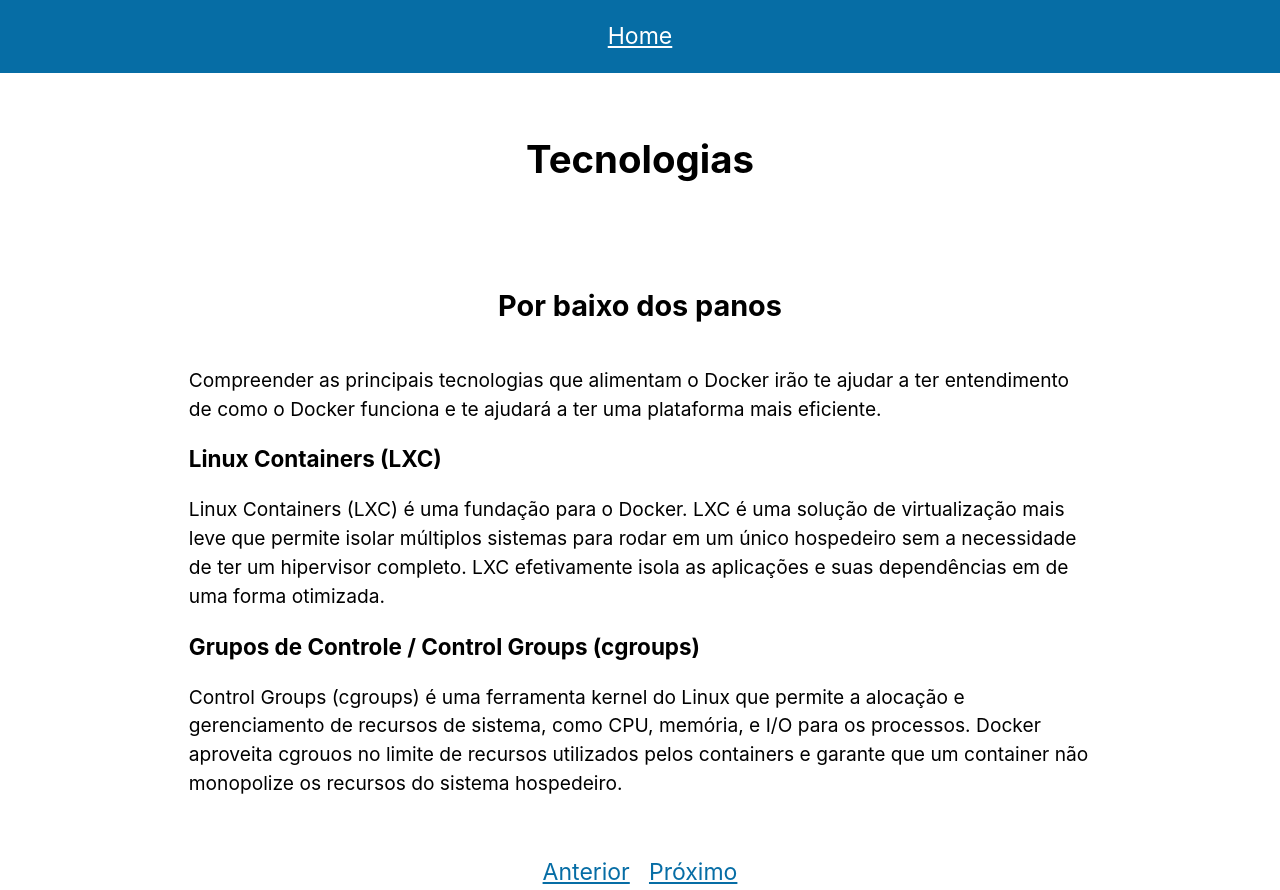
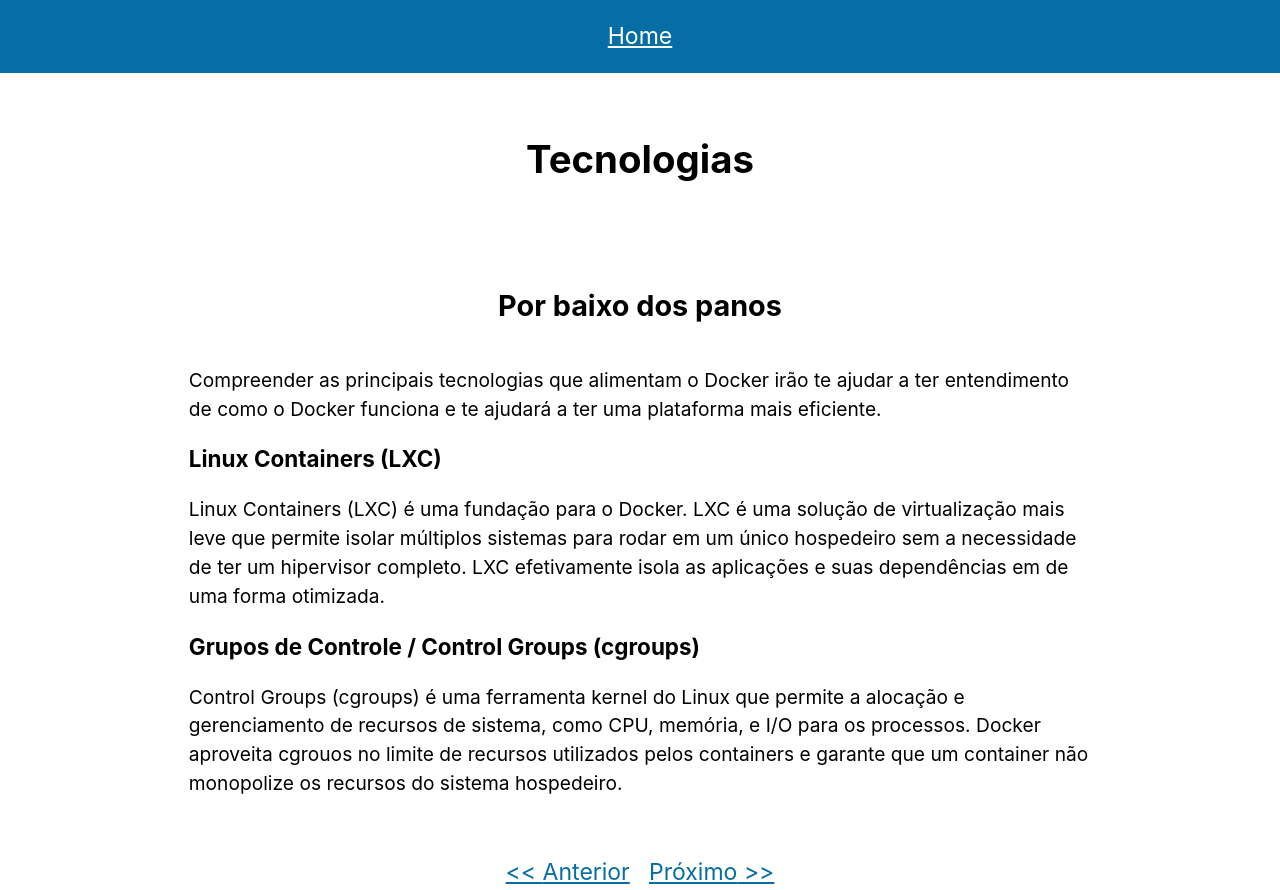
Before and after one commit to cpwaldow/introducao-docker, a React (Vite) app: page /technologies in a window 1280 px wide. Built offline with nearby package versions, Linux system fonts and the light colour scheme.

Commit message:
feat: add dynamic css props

```diff
--- a/src/style/style.ts
+++ b/src/style/style.ts
@@ -55,6 +55,12 @@
   &:hover {
     color: var(--main-dark-blue);
   }
+  &::after {
+    content: ${(props) => JSON.stringify(props.next)};
+  }
+  &::before {
+    content: ${(props) => JSON.stringify(props.prev)};
+  }
 `;
 
 export const HeaderContainer = styled.header`
--- a/src/types.ts
+++ b/src/types.ts
@@ -9,4 +9,6 @@
   textalign?: string;
   padding?: string;
   color?: string;
+  next?: string;
+  prev?: string;
 };
```
